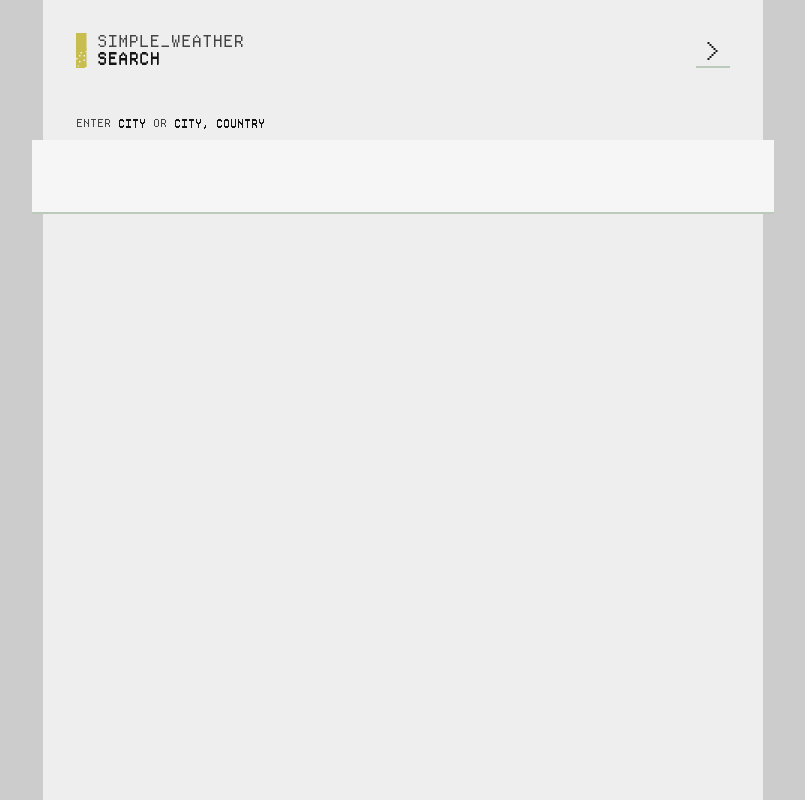
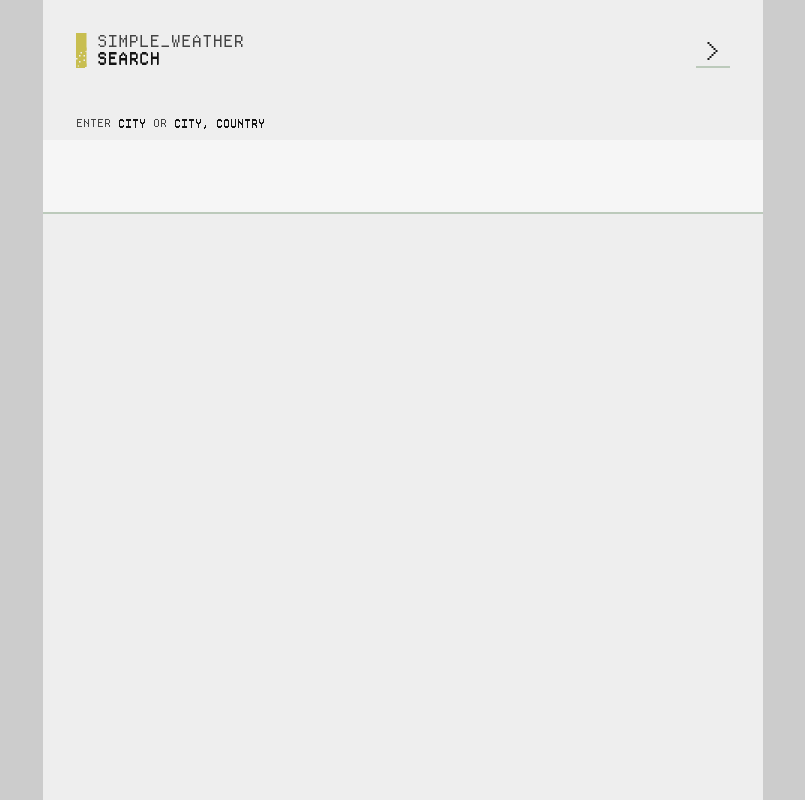
Before and after one commit to paulbalchin/simple-weather, a React (Vite) app: page /simple-weather/search in a window 1280 px wide. Shown: the whole page, without its empty margins (237-1042 px from the left). Built offline with nearby package versions, Linux system fonts and the light colour scheme.

Commit message:
fix input field width and position on phone

```diff
--- a/src/pages/Search/Search.scss
+++ b/src/pages/Search/Search.scss
@@ -25,9 +25,9 @@
       border-bottom: 2px solid var(--input-border);
       outline: none;
       display: block;
-      width: calc(100% + 4em);
-      margin: 0 -2em;
-      padding: 1em 4.5em 1em 2em;
+      width: calc(100% + 3em);
+      margin: 0 0 0 -1.5em;
+      padding: 1em 4.5em 1em 1.5em;
       box-sizing: border-box;
       caret-color: var(--fg);
       color: var(--fg);
```
Also changed, not shown: 4 other files (tests, documents, lock files or other folders).
